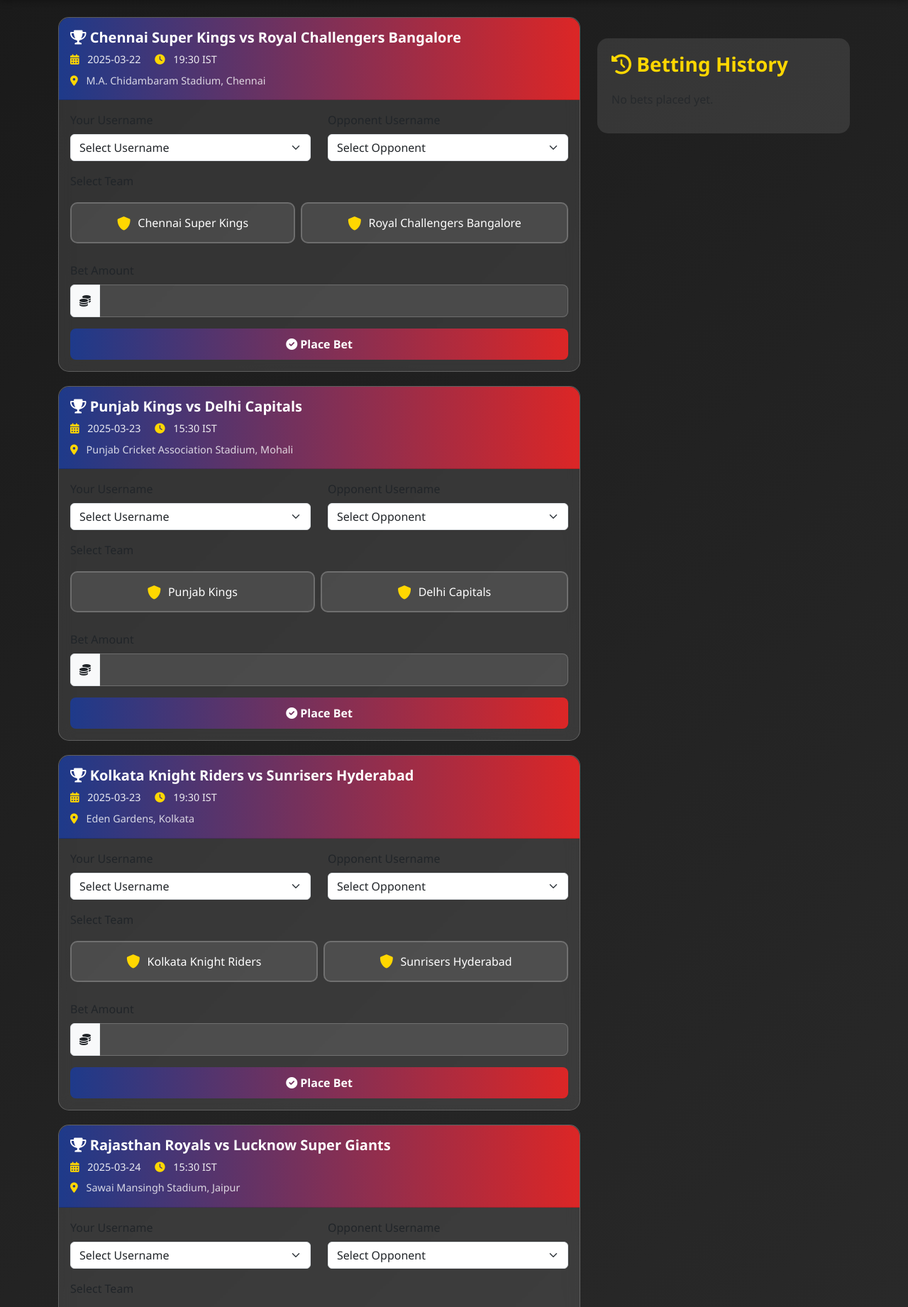
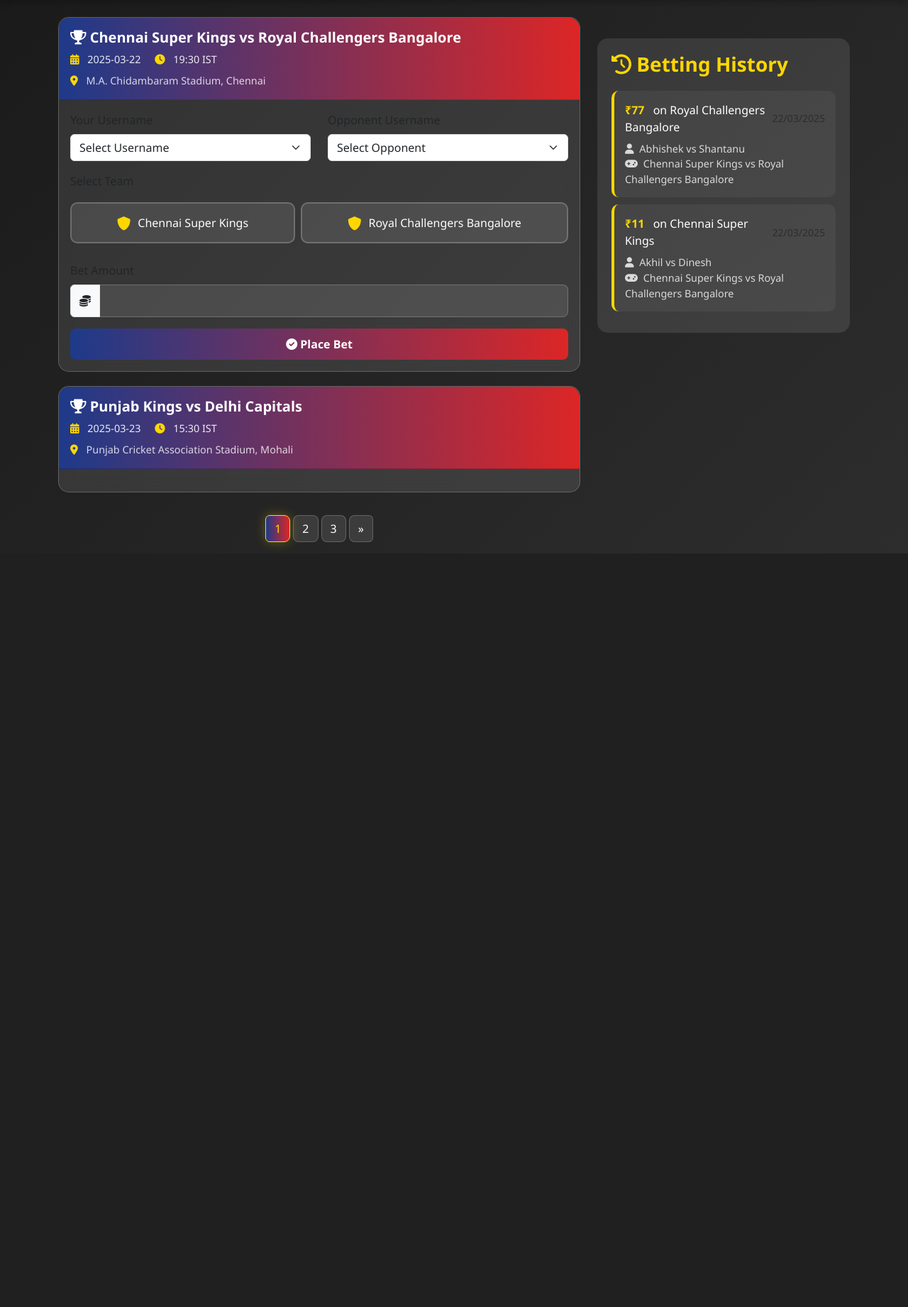
Before and after one commit to Adey123566/IPL-App, a Flask app: page / in a window 1280 px wide. Shown: the part 78-1920 px from the top of the page at 71% size. After the commit the page ends 858 px from the top, so only its background shows below. Run offline with Flask 3, Linux system fonts and the light colour scheme; data that the repository does not hold is empty; some libraries are stand-ins or nearby versions.

Commit message:
Update index.html

```diff
--- a/templates/index.html
+++ b/templates/index.html
@@ -254,70 +254,75 @@
     <div class="container mt-4">
         <div class="row">
             <div class="col-md-8">
-                {% for match in fixtures %}
+                <!-- Match 1 -->
                 <div class="card">
                     <div class="card-header">
                         <h5>
                             <i class="fas fa-trophy"></i>
-                            {{ match.team1 }} vs {{ match.team2 }}
+                            Chennai Super Kings vs Royal Challengers Bangalore
                         </h5>
                         <div class="match-info mt-2">
                             <div class="d-flex justify-content-between align-items-center">
                                 <div>
                                     <i class="fas fa-calendar-alt me-2"></i>
-                                    <span>{{ match.date }}</span>
+                                    <span>2025-03-22</span>
                                     <i class="fas fa-clock ms-3 me-2"></i>
-                                    <span>{{ match.time }} IST</span>
+                                    <span>19:30 IST</span>
                                 </div>
                             </div>
                             <div class="venue mt-2">
                                 <i class="fas fa-map-marker-alt me-2"></i>
-                                <span>{{ match.venue }}</span>
+                                <span>M.A. Chidambaram Stadium, Chennai</span>
                             </div>
                         </div>
                     </div>
                     <div class="card-body">
                         <div class="betting-form">
-                            <form>
+                            <form id="betting-form-1">
                                 <div class="row">
                                     <div class="col-md-6 mb-3">
                                         <label class="form-label">Your Username</label>
-                                        <select class="form-select" id="username{{ match.id }}" required>
+                                        <select class="form-select" required>
                                             <option value="">Select Username</option>
-                                            {% for username in usernames %}
-                                            <option value="{{ username }}">{{ username }}</option>
-                                            {% endfor %}
+                                            <option>Anupam</option>
+                                            <option>Akhil</option>
+                                            <option>Abhishek</option>
+                                            <option>Dinesh</option>
+                                            <option>Prashant</option>
+                                            <option>Shantanu</option>
                                         </select>
                                     </div>
                                     <div class="col-md-6 mb-3">
                                         <label class="form-label">Opponent Username</label>
-                                        <select class="form-select" id="opponent{{ match.id }}" required>
+                                        <select class="form-select" required>
                                             <option value="">Select Opponent</option>
-                                            {% for username in usernames %}
-                                            <option value="{{ username }}">{{ username }}</option>
-                                            {% endfor %}
+                                            <option>Anupam</option>
+                                            <option>Akhil</option>
+                                            <option>Abhishek</option>
+                                            <option>Dinesh</option>
+                                            <option>Prashant</option>
+                                            <option>Shantanu</option>
                                         </select>
                                     </div>
                                 </div>
                                 <div class="team-selection mb-3">
                                     <label class="form-label">Select Team</label>
                                     <div class="d-flex gap-2">
-                                        <button type="button" class="team-option flex-grow-1" data-match-id="{{ match.id }}" data-team="{{ match.team1 }}">
+                                        <button type="button" class="team-option flex-grow-1" onclick="selectTeam(this, 'Chennai Super Kings')">
                                             <i class="fas fa-shield-alt"></i>
-                                            {{ match.team1 }}
+                                            Chennai Super Kings
                                         </button>
-                                        <button type="button" class="team-option flex-grow-1" data-match-id="{{ match.id }}" data-team="{{ match.team2 }}">
+                                        <button type="button" class="team-option flex-grow-1" onclick="selectTeam(this, 'Royal Challengers Bangalore')">
                                             <i class="fas fa-shield-alt"></i>
-                                            {{ match.team2 }}
+                                            Royal Challengers Bangalore
                                         </button>
                                     </div>
-                                    <input type="hidden" id="team{{ match.id }}" name="team" required>
                                 </div>
                                 <div class="mb-3">
                                     <label class="form-label">Bet Amount</label>
                                     <div class="input-group">
                                         <span class="input-group-text"><i class="fas fa-coins"></i></span>
-                                        <input type="number" class="form-control" id="amount{{ match.id }}" name="amount" required min="1">
+                                        <input type="number" class="form-control" required min="1">
                                     </div>
                                 </div>
                                 <button type="submit" class="btn btn-primary w-100">
@@ -327,40 +332,90 @@
                         </div>
                     </div>
                 </div>
-                {% endfor %}
+
+                <!-- Match 2 -->
+                <div class="card">
+                    <div class="card-header">
+                        <h5>
+                            <i class="fas fa-trophy"></i>
+                            Punjab Kings vs Delhi Capitals
+                        </h5>
+                        <div class="match-info mt-2">
+                            <div class="d-flex justify-content-between align-items-center">
+                                <div>
+                                    <i class="fas fa-calendar-alt me-2"></i>
+                                    <span>2025-03-23</span>
+                                    <i class="fas fa-clock ms-3 me-2"></i>
+                                    <span>15:30 IST</span>
+                                </div>
+                            </div>
+                            <div class="venue mt-2">
+                                <i class="fas fa-map-marker-alt me-2"></i>
+                                <span>Punjab Cricket Association Stadium, Mohali</span>
+                            </div>
+                        </div>
+                    </div>
+                    <div class="card-body">
+                        <!-- Similar betting form structure -->
+                    </div>
+                </div>
+
                 <!-- Pagination -->
-                {% if total_pages > 1 %}
                 <nav aria-label="Match pagination" class="mt-4">
                     <ul class="pagination justify-content-center">
-                        {% if current_page > 1 %}
+                        <li class="page-item active">
+                            <a class="page-link" href="#">1</a>
+                        </li>
                         <li class="page-item">
-                            <a class="page-link" href="?page={{ current_page - 1 }}" aria-label="Previous">
-                                <span aria-hidden="true">&laquo;</span>
-                            </a>
+                            <a class="page-link" href="#">2</a>
                         </li>
-                        {% endif %}
-
-                        {% for page in range(1, total_pages + 1) %}
-                        <li class="page-item {% if page == current_page %}active{% endif %}">
-                            <a class="page-link" href="?page={{ page }}">{{ page }}</a>
+                        <li class="page-item">
+                            <a class="page-link" href="#">3</a>
                         </li>
-                        {% endfor %}
-
-                        {% if current_page < total_pages %}
                         <li class="page-item">
-                            <a class="page-link" href="?page={{ current_page + 1 }}" aria-label="Next">
+                            <a class="page-link" href="#">
                                 <span aria-hidden="true">&raquo;</span>
                             </a>
                         </li>
-                        {% endif %}
                     </ul>
                 </nav>
-                {% endif %}
             </div>
+
             <div class="col-md-4">
                 <div class="betting-history">
                     <h3><i class="fas fa-history"></i> Betting History</h3>
-                    <div id="bettingHistory"></div>
+                    <div id="bettingHistory">
+                        <!-- Sample bet items -->
+                        <div class="bet-item">
+                            <div class="d-flex justify-content-between align-items-center mb-2">
+                                <div>
+                                    <span class="bet-amount">₹77</span>
+                                    <span class="text-white ms-2">on Royal Challengers Bangalore</span>
+                                </div>
+                                <small class="text-muted">22/03/2025</small>
+                            </div>
+                            <div class="bet-details">
+                                <i class="fas fa-user me-1"></i> Abhishek vs Shantanu
+                                <br>
+                                <i class="fas fa-gamepad me-1"></i> Chennai Super Kings vs Royal Challengers Bangalore
+                            </div>
+                        </div>
+
+                        <div class="bet-item">
+                            <div class="d-flex justify-content-between align-items-center mb-2">
+                                <div>
+                                    <span class="bet-amount">₹11</span>
+                                    <span class="text-white ms-2">on Chennai Super Kings</span>
+                                </div>
+                                <small class="text-muted">22/03/2025</small>
+                            </div>
+                            <div class="bet-details">
+                                <i class="fas fa-user me-1"></i> Akhil vs Dinesh
+                                <br>
+                                <i class="fas fa-gamepad me-1"></i> Chennai Super Kings vs Royal Challengers Bangalore
+                            </div>
+                        </div>
+                    </div>
                 </div>
             </div>
         </div>
@@ -368,62 +423,37 @@
 
     <script src="https://code.jquery.com/jquery-3.6.0.min.js"></script>
     <script src="https://cdn.jsdelivr.net/npm/bootstrap@5.3.0/dist/js/bootstrap.bundle.min.js"></script>
-    <script src="https://cdn.jsdelivr.net/npm/select2@4.1.0-rc.0/dist/js/select2.min.js"></script>
     <script>
-        // Initialize team selection for all matches
-        document.addEventListener('DOMContentLoaded', function() {
-            const teamOptions = document.querySelectorAll('.team-option');
-            teamOptions.forEach(option => {
-                option.addEventListener('click', function() {
-                    const matchId = this.getAttribute('data-match-id');
-                    const team = this.getAttribute('data-team');
-                    selectTeam(matchId, team);
+        // Initialize betting history from localStorage
+        function initializeBettingHistory() {
+            const storedBets = localStorage.getItem('bettingHistory');
+            if (storedBets) {
+                const betHistory = document.getElementById('bettingHistory');
+                betHistory.innerHTML = JSON.parse(storedBets);
+            }
+        }
+
+        function selectTeam(button, team) {
+            // Remove selected class from all buttons in the same form
+            const form = button.closest('form');
+            form.querySelectorAll('.team-option').forEach(btn => {
+                btn.classList.remove('selected');
             });
-            });
+            // Add selected class to clicked button
+            button.classList.add('selected');
+        }
 
-            // Initialize form submission handlers
-            const forms = document.querySelectorAll('form');
-            forms.forEach(form => {
+        // Add form submission handler
+        document.querySelectorAll('form').forEach(form => {
             form.addEventListener('submit', function(event) {
                 event.preventDefault();
-                    const matchId = this.closest('.card').querySelector('.team-option').getAttribute('data-match-id');
-                    placeBet(event, matchId);
-                });
-            });
-        });
+                const username = form.querySelector('select:first-of-type').value;
+                const opponent = form.querySelector('select:last-of-type').value;
+                const selectedTeam = form.querySelector('.team-option.selected');
+                const amount = form.querySelector('input[type="number"]').value;
 
-        function selectTeam(matchId, team) {
-            const teamInput = document.getElementById(`team${matchId}`);
-            teamInput.value = team;
-
-            // Update UI
-            const options = document.querySelectorAll(`[data-match-id="${matchId}"]`);
-            options.forEach(opt => {
-                opt.classList.remove('selected');
-                if (opt.getAttribute('data-team') === team) {
-                    opt.classList.add('selected');
-                }
-            });
-
-            // Log selection for debugging
-            console.log(`Selected team ${team} for match ${matchId}`);
-        }
-
-        function placeBet(event, matchId) {
-            event.preventDefault();
-            console.log('Place bet function called for match:', matchId);
-
-            const username = document.getElementById(`username${matchId}`).value;
-            console.log('Selected username:', username);
-            if (!username) {
-                alert('Please select your username first!');
-                return;
-            }
-
-            const opponent = document.getElementById(`opponent${matchId}`).value;
-            console.log('Selected opponent:', opponent);
-            if (!opponent) {
-                alert('Please select an opponent!');
+                if (!username || !opponent) {
+                    alert('Please select both usernames!');
                     return;
                 }
 
@@ -432,142 +462,52 @@
                     return;
                 }
 
-            const team = document.getElementById(`team${matchId}`).value;
-            console.log('Selected team:', team);
-            if (!team) {
-                alert('Please select a team first!');
+                if (!selectedTeam) {
+                    alert('Please select a team!');
                     return;
                 }
 
-            const amount = document.getElementById(`amount${matchId}`).value;
-            console.log('Entered amount:', amount);
                 if (!amount || amount <= 0) {
                     alert('Please enter a valid bet amount!');
                     return;
                 }
 
-            // Get match details from the card header
-            const matchCard = event.target.closest('.card');
-            const matchHeader = matchCard.querySelector('.card-header h5');
-            const match = matchHeader.textContent.trim();
-            console.log('Match details:', match);
-
-            // Log the data being sent
-            const betData = {
-                match: match,
-                team: team,
-                amount: parseFloat(amount),
-                username: username,
-                opponent: opponent
-            };
-            console.log('Placing bet with data:', betData);
-
-            // Show loading state
-            const submitButton = event.target.querySelector('button[type="submit"]');
-            const originalText = submitButton.innerHTML;
-            submitButton.innerHTML = 'Placing Bet...';
-            submitButton.disabled = true;
-
-            // Make the API call
-            console.log('Making API call to /api/place_bet');
-            fetch('/api/place_bet', {
-                method: 'POST',
-                headers: {
-                    'Content-Type': 'application/json',
-                    'Accept': 'application/json'
-                },
-                body: JSON.stringify(betData)
-            })
-            .then(response => {
-                console.log('Response status:', response.status);
-                if (!response.ok) {
-                    return response.json().then(err => {
-                        console.error('Error response:', err);
-                        throw new Error(err.error || `HTTP error! status: ${response.status}`);
-                    });
-                }
-                return response.json();
-            })
-            .then(data => {
-                console.log('Response data:', data);
-                if (data.success) {
-                    // Show success message
-                    const successMessage = document.createElement('div');
-                    successMessage.className = 'alert alert-success mt-3';
-                    successMessage.textContent = 'Bet placed successfully!';
-                    event.target.appendChild(successMessage);
-
-                    // Clear the amount field
-                    document.getElementById(`amount${matchId}`).value = '';
-
-                    // Remove success message after 3 seconds
-                    setTimeout(() => {
-                        successMessage.remove();
-                    }, 3000);
-
-                    // Update betting history
-                    loadBettingHistory();
-                } else {
-                    throw new Error(data.error || 'Failed to place bet');
-                }
-            })
-            .catch(error => {
-                console.error('Error placing bet:', error);
-                alert(error.message || 'Failed to place bet. Please try again.');
-            })
-            .finally(() => {
-                // Restore button state
-                submitButton.innerHTML = originalText;
-                submitButton.disabled = false;
-            });
-        }
-
-        function loadBettingHistory() {
-            fetch('/api/bets')
-                .then(response => {
-                    if (!response.ok) {
-                        throw new Error('Network response was not ok');
-                    }
-                    return response.json();
-                })
-                .then(bets => {
-                    const historyDiv = document.getElementById('bettingHistory');
-                    historyDiv.innerHTML = '';
-
-                    if (bets.length === 0) {
-                        historyDiv.innerHTML = '<p class="text-muted">No bets placed yet.</p>';
-                        return;
-                    }
-
-                    bets.forEach(bet => {
+                // Add bet to history
+                const betHistory = document.getElementById('bettingHistory');
                 const betItem = document.createElement('div');
                 betItem.className = 'bet-item';
+                const match = selectedTeam.closest('.card').querySelector('.card-header h5').textContent.trim();
+                const date = new Date().toLocaleDateString();
+
                 betItem.innerHTML = `
                     <div class="d-flex justify-content-between align-items-center mb-2">
                         <div>
-                                    <span class="bet-amount">₹${bet.amount}</span>
-                                    <span class="text-white ms-2">on ${bet.team}</span>
+                            <span class="bet-amount">₹${amount}</span>
+                            <span class="text-white ms-2">on ${selectedTeam.textContent.trim()}</span>
                         </div>
-                                <small class="text-muted">${new Date(bet.date).toLocaleDateString()}</small>
+                        <small class="text-muted">${date}</small>
                     </div>
                     <div class="bet-details">
-                                <i class="fas fa-user me-1"></i> ${bet.username} vs ${bet.opponent}
+                        <i class="fas fa-user me-1"></i> ${username} vs ${opponent}
                         <br>
-                                <i class="fas fa-gamepad me-1"></i> ${bet.match}
+                        <i class="fas fa-gamepad me-1"></i> ${match}
                     </div>
                 `;
-                        historyDiv.appendChild(betItem);
+
+                betHistory.insertBefore(betItem, betHistory.firstChild);
+
+                // Save to localStorage
+                localStorage.setItem('bettingHistory', betHistory.innerHTML);
+
+                // Reset form
+                form.reset();
+                selectedTeam.classList.remove('selected');
+                alert('Bet placed successfully!');
             });
-                })
-                .catch(error => {
-                    console.error('Error loading betting history:', error);
-                    const historyDiv = document.getElementById('bettingHistory');
-                    historyDiv.innerHTML = '<div class="alert alert-danger">Failed to load betting history</div>';
         });
-        }
 
-        // Load betting history on page load
-        loadBettingHistory();
+        // Initialize betting history when page loads
+        document.addEventListener('DOMContentLoaded', initializeBettingHistory);
     </script>
 </body>
 </html>
```
Lines whose indentation alone changed are shown as unchanged.
